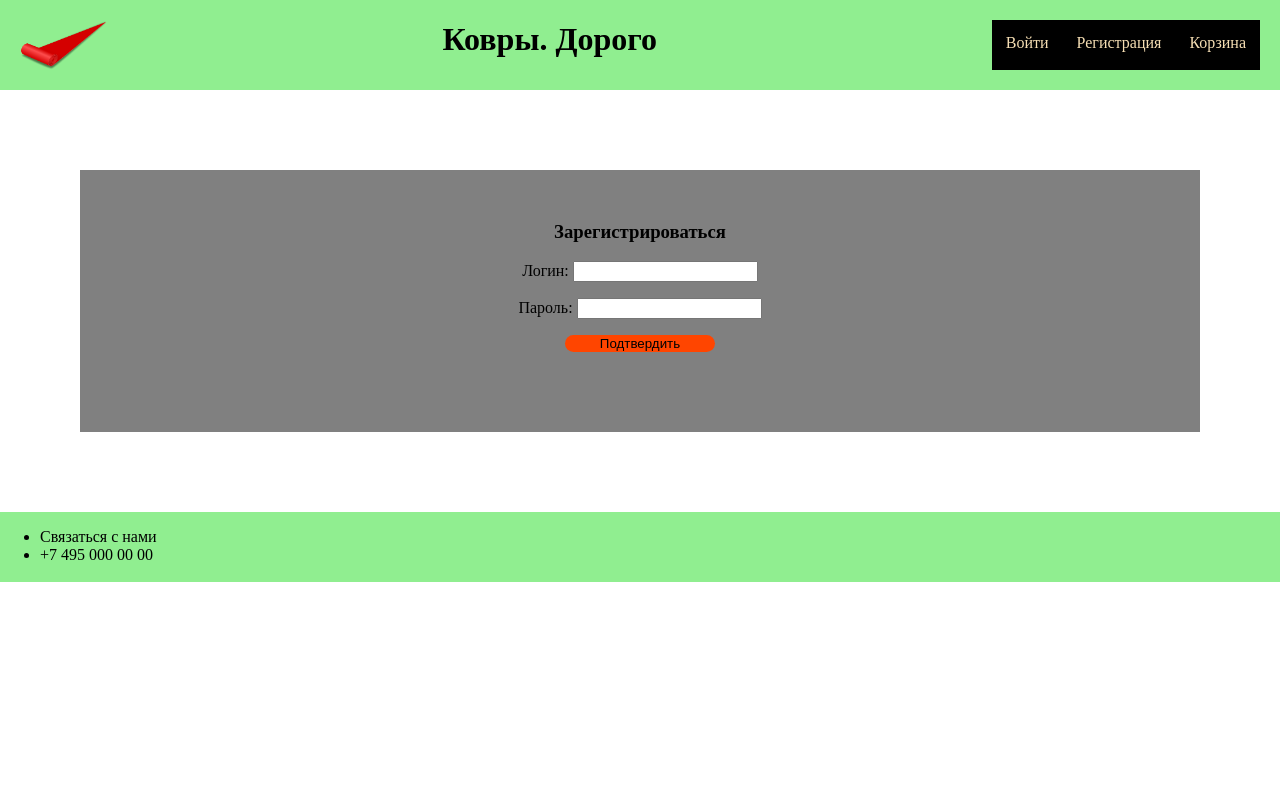
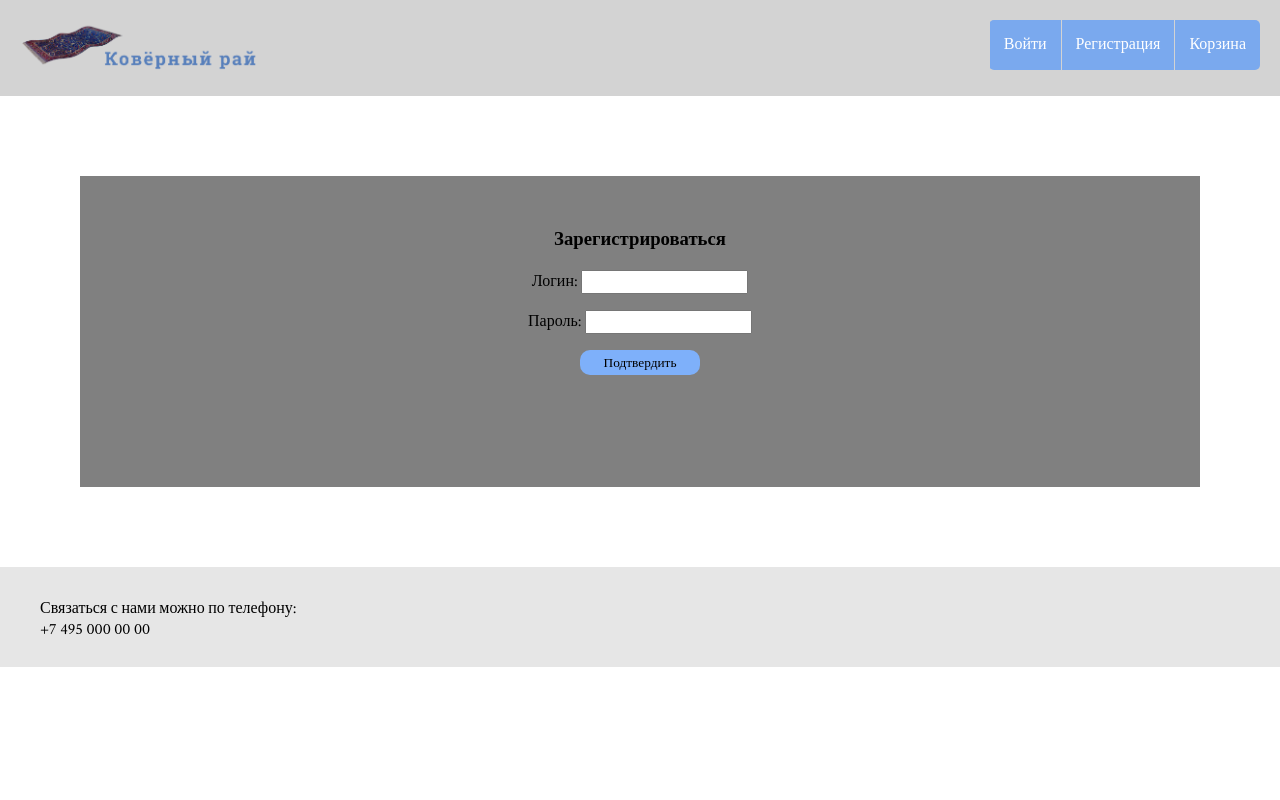
Before and after one commit to tpepperm/ft_minishop, a PHP site: page /register.php in a window 1280 px wide. Run offline with PHP 8.4, Linux system fonts and the light colour scheme; data comes from the database, SQL or seed files in the repository.

Commit message:
design landing

```diff
--- a/database.php
+++ b/database.php
@@ -18,7 +18,7 @@ if (!mysqli_query($link, $query))
     exit();
 }
 // копируем в 'ft_minishop' данные из 'ecommerce.sql'
-shell_exec('mysql -u '.$username.' -p'.$password.' ft_minishop < ecommerce.sql');
+shell_exec('mysql -u '.$username.' -p'.$password.' ft_minishop < ./ecommerce.sql');
 
 // подключаемся к бд 'ft_minishop'
 $db = mysqli_connect($servername, $username, $password, 'ft_minishop');
@@ -41,7 +41,10 @@ while ($row = mysqli_fetch_array($result, MYSQLI_ASSOC))
 // подтягиваем из таблицы товаров все квадратные ковры
 $square_products = array();
 foreach ($squares as $square)
-    array_push($square_products, $products[$square['pid']]);
+{
+    // print_r($products[$square['pid'] - 1]);
+    array_push($square_products, $products[$square['pid'] - 1]);
+}
 
 // mysqli_free_result($result);
 // mysqli_close($db);
--- a/footer.php
+++ b/footer.php
@@ -1,7 +1,7 @@
 <footer>
     <div class="copirigth">
         <ul>
-                <li>Связаться с нами</li>
+            <li>Связаться с нами можно по телефону:</li>
             <li>+7 495 000 00 00</li>
         </ul>
     </div>
--- a/header.php
+++ b/header.php
@@ -4,11 +4,16 @@
     <meta charset="UTF-8">
     <title>ft_minishop</title>
     <link rel="stylesheet" href="style.css">
+    <!-- <link rel="stylesheet" href="card.css"> -->
+    <link rel="stylesheet" href="loginform.css">
+    <link rel="stylesheet" href="user_page.css">
+    <link rel="stylesheet" href="admin.css">
+    <link href="https://fonts.googleapis.com/css2?family=Crimson+Text:wght@400;600;700&display=swap" rel="stylesheet">
 </head>
 <body>
     <header>
         <!-- <div class="logo"> -->
-        <a href="index.php"><img class="logo" src="img/logo.png"></a><h1>Ковры. Дорого</h1>
+        <a href="index.php"><img class="logo" src="img/logo.png"></a>
         <!-- </div> -->
         <div class="account">
             <a href="login.php">Войти</a>
--- a/loginform.css
+++ b/loginform.css
@@ -1,3 +1,7 @@
+* {
+    font-family: 'Crimson Text', serif;
+}
+
 .login-form {
     display: flex;
     flex-direction: column;
@@ -8,6 +12,6 @@
     background-color: gray;
 }
 
-div {
+.login-form>div {
     margin-bottom: 1rem;
 }
--- a/register.php
+++ b/register.php
@@ -1,6 +1,19 @@
 <?php
 include('header.php');
 include('database.php');
+?>
+<form action="register.php" method="POST">
+    <div class="login-form">
+        <h3>Зарегистрироваться</h3>
+        <div> Логин:
+            <input type="text" name="login" value="">
+        </div>
+        <div> Пароль:
+            <input type="password" name="passwd" value="">
+        </div>
+        <input type="submit" name="submit" value="Подтвердить">
+        <p>
+        <?php
         if ($_POST && $_POST["submit"] === "Подтвердить")
         {
             $login = $_POST["login"];
@@ -12,11 +25,6 @@ if ($_POST && $_POST["submit"] === "Подтвердить")
             else
             {
                 $hash_passwd = hash("whirlpool", $password);
-        // $link = mysqli_connect("localhost", "root", 1234, "ft_minishop");
-        // if (mysqli_connect_errno()) {
-        //     printf("Unable to connect: %s\n", mysqli_connect_error());
-        //     exit();
-        // }
                 $check = "SELECT * FROM users WHERE username = '$login'";
                 $result = mysqli_query($db, $check);
                 if ($result->num_rows === 0)
@@ -38,19 +46,10 @@ if ($_POST && $_POST["submit"] === "Подтвердить")
             }
         }
         ?>
-<link rel="stylesheet" href="loginform.css">
-<form action="register.php" method="POST">
-    <div class="login-form">
-        <h3>Зарегистрироваться</h3>
-        <div> Логин:
-            <input type="text" name="login" value="">
-        </div>
-        <div> Пароль:
-            <input type="password" name="passwd" value="">
-        </div>
-        <input type="submit" name="submit" value="Подтвердить">
+        </p>
     </div>
 </form>
+</body>
 <?php
 include('footer.php');
 ?>
--- a/style.css
+++ b/style.css
@@ -4,19 +4,26 @@ body{
     display: flex;
     flex-direction: column;
     height: 100vh;
+    font-family: 'Crimson Text', serif;
 }
 header{
-    height: 90px;
-    background-color: lightgreen;
+    background-color: lightgray;
 
     display: flex;
     justify-content: space-between;
 }
 
 footer{
-    height: 70px;
-    background-color: lightgreen;
+    height: 100px;
+    background-color:#e6e6e6;
     flex: 0 0 auto;
+    padding-bottom: 0;
+    margin-bottom: 0;
+}
+
+.copirigth > ul {
+    list-style: none;
+    padding-top: 15px;
 }
 
 .logo{
@@ -30,24 +37,28 @@ footer{
     /* width: 200px; */
     height: 50px;
     margin: 20px 20px 20px 0;
-    background-color: black;
+    background-color:rgb(122, 169, 238);
+    border-radius: 5px;
     display: flex;
     justify-content: center;
+    font-family: 'Crimson Text', serif;
 }
 
 .account>a{
-    color: wheat;
+    color: white;
     width: 100%;
-    height: 100%;
+    height: 50%;
     text-align: center;
     padding: 14px;
     text-decoration: none;
+    font-family: 'Crimson Text', serif;
+    border-left: 1px solid lightgray;
 }
 
 .content{
     flex: 1 0 auto;
     display: flex;
-    background-color: rebeccapurple;
+    /* background-color: rebeccapurple; */
 }
 
 .main{
@@ -71,7 +82,8 @@ footer{
     margin: 1vh 1vw;
     width: 24vw;
     height: 33vh;
-    background-color: orangered;
+    border: 1px solid lightgray;
+    border-radius: 5px;
     display: flex;
     flex-direction: column;
     justify-content: center;
@@ -100,7 +112,7 @@ footer{
 }
 
 .price{
-    background-color: black;
+    background-color: #577FBB;
     width: 50%;
     height: 99%;
     color: white;
@@ -111,7 +123,7 @@ footer{
     justify-content: center;
 }
 .price>div{
-    font-size: 20px;
+    font-size: 16px;
     width: 100%;
     height: 100%;
 }
@@ -124,39 +136,54 @@ footer{
 .add-to-cart{
     width: 50%;
     height: 99%;
-    background-color: firebrick;
 }
 
 .add-to-cart>button{
     width: 100%;
     height: 100%;
-    background-color: yellow;
+    background-color: rgb(255, 243, 134);
     border: none;
     cursor: pointer;
+}
+
+.add-to-cart>button:hover {
+    background-color: rgb(251, 228, 13);
 }
 
 /*left*/
 .left{
     display: flex;
     margin: 1vh 1vw;
-    min-width: 24vh;
-    background-color: slategray;
+    margin-right: 0;
+    min-width: 26vh;
+    height: 265px;
+    background-color: rgb(209, 223, 236);
+    border-radius: 5px;
 }
 
 .left>form {
     margin: 10px 2% 0 12%;
-    font-size: 26px;
+    font-size: 15px;
+}
+
+.frm-fld {
+    padding-top: 20px;
+}
+
+.check {
+    padding-bottom: 20px;
 }
 
 input[type="submit"]{
-    width: 150px;
+    width: 120px;
+    height: 25px;
     border: none;
     cursor: pointer;
-    background-color: orangered;
+    background-color: rgb(126, 176, 250);
     border-radius: 10px;
 }
 input[type="submit"]:hover{
-    border: 1px solid greenyellow;
+    background-color: rgb(65, 141, 255);
 }
 
 label{
```
Also changed, not shown: auth.php (+0 -7 lines), card.css (+1 -38 lines), index.php (+9 -9 lines), login.php (+16 -13 lines), img/logo.png. Lines whose indentation alone changed are shown as unchanged.
